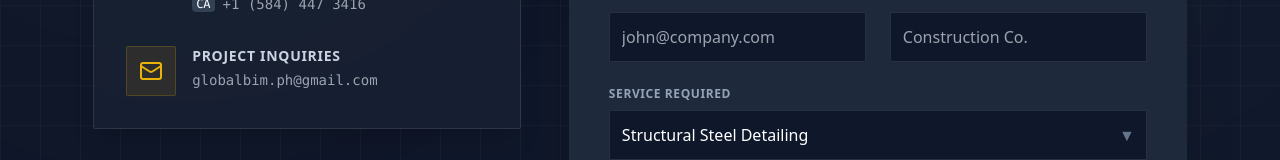
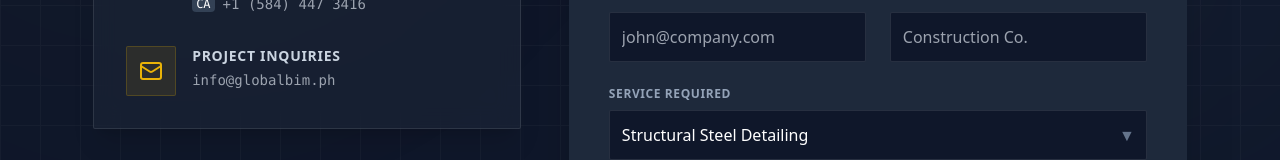
Before and after one commit to Alphaexplora-GlobalBIM/gbim-ui, a React (Vite) app: page /contact in a window 1280 px wide. Shown: the part 595-755 px from the top of the page. Built offline with nearby package versions, Linux system fonts and the light colour scheme.

Commit message:
contact form fix

```diff
--- a/src/features/Contact/ContactForm.tsx
+++ b/src/features/Contact/ContactForm.tsx
@@ -50,7 +50,7 @@ export default function ContactForm() {
                             {[
                                 { icon: MapPin, label: "Headquarters (Philippines)", content: <p className="text-gray-400 leading-relaxed font-mono text-sm">6A T. Bugallon St.<br />Marikina Heights, Marikina City<br />Philippines 1810</p> },
                                 { icon: Phone, label: "Direct Lines", content: <div className="space-y-1"><p className="text-gray-400 font-mono text-sm flex items-center gap-2"><span className="text-xs bg-slate-700 px-1 rounded text-white">PH</span> (+63) 962 664 0660</p><p className="text-gray-400 font-mono text-sm flex items-center gap-2"><span className="text-xs bg-slate-700 px-1 rounded text-white">CA</span> +1 (584) 447 3416</p></div> },
-                                { icon: Mail, label: "Project Inquiries", content: <p className="text-gray-400 font-mono text-sm">globalbim.ph@gmail.com</p> },
+                                { icon: Mail, label: "Project Inquiries", content: <p className="text-gray-400 font-mono text-sm">info@globalbim.ph</p> },
                             ].map(({ icon: Icon, label, content }, i) => (
                                 <div key={i} className="flex items-start gap-4 group">
                                     <div className="p-3 bg-yellow-500/10 rounded-sm border border-yellow-500/20 group-hover:bg-yellow-500/20 transition-colors"><Icon className="h-6 w-6 text-yellow-500" /></div>
```
